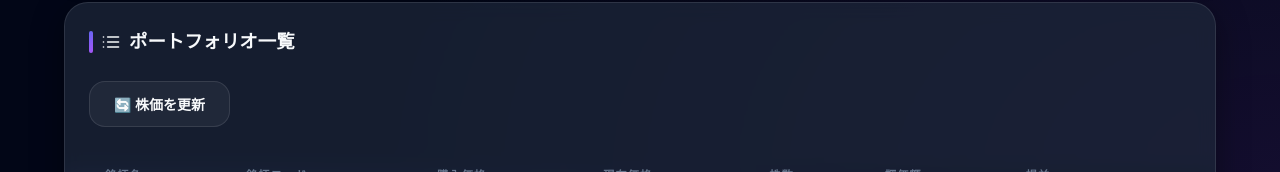
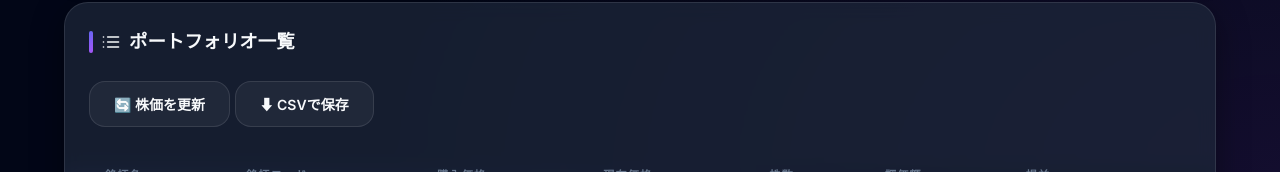
Before and after one commit to yassu0501/stock-portfolio, a plain HTML site: page index.html in a window 1280 px wide. Shown: the part 628-800 px from the top of the page. Drawn offline with nearby package versions, Linux system fonts and the light colour scheme; no server answers.

Commit message:
feat: 保有銘柄をCSVでエクスポートする機能を追加
- テーブルヘッダーに「CSVで保存」ボタンを追加
- exportToCSV()関数を実装（銘柄名・コード・購入価格・現在価格・株数・評価額・損益・損益率・購入日を出力）
- BOM付きUTF-8で出力し、Excelでも文字化けしない形式に対応

Co-Authored-By: Claude Sonnet 4.6 <noreply@anthropic.com>

```diff
--- a/index.html
+++ b/index.html
@@ -124,6 +124,9 @@
         </h2>
         <button class="btn btn--secondary" id="btn-refresh" onclick="updatePrices()">
           🔄 株価を更新
+        </button>
+        <button class="btn btn--secondary" id="btn-export-csv" onclick="exportToCSV()">
+          ⬇ CSVで保存
         </button>
       </div>
       <!-- テーブル（空の場合のメッセージ含む） -->
--- a/script.js
+++ b/script.js
@@ -1220,8 +1220,63 @@ function showToast(message, type = 'info') {
   }, 3000);
 }
 // =========================================================
+// CSVエクスポート
+// =========================================================
+
+/**
+ * 保有銘柄をCSVファイルとしてダウンロードする
+ */
+function exportToCSV() {
+  if (portfolio.length === 0) {
+    showToast('エクスポートするデータがありません', 'error');
+    return;
+  }
+
+  const headers = ['銘柄名', '銘柄コード', '購入価格(¥)', '現在価格(¥)', '株数', '評価額(¥)', '損益(¥)', '損益率(%)', '購入日'];
+
+  const rows = portfolio.map(stock => {
+    const buyPriceJpy = stock.buyPrice;
+    const currentPriceJpy = stock.currentPrice !== null ? convertToJpy(stock.currentPrice, stock.ticker) : null;
+    const evalAmount = currentPriceJpy !== null ? currentPriceJpy * stock.shares : '';
+    const pnl = currentPriceJpy !== null ? (currentPriceJpy - buyPriceJpy) * stock.shares : '';
+    const pnlRate = currentPriceJpy !== null ? (((currentPriceJpy - buyPriceJpy) / buyPriceJpy) * 100).toFixed(2) : '';
+
+    return [
+      stock.name,
+      stock.ticker,
+      buyPriceJpy,
+      currentPriceJpy !== null ? currentPriceJpy : '',
+      stock.shares,
+      evalAmount,
+      pnl,
+      pnlRate,
+      stock.date
+    ];
+  });
+
+  const csvContent = [headers, ...rows]
+    .map(row => row.map(cell => `"${String(cell).replace(/"/g, '""')}"`).join(','))
+    .join('\r\n');
+
+  // BOM付きUTF-8（Excelで文字化けしないように）
+  const bom = '\uFEFF';
+  const blob = new Blob([bom + csvContent], { type: 'text/csv;charset=utf-8;' });
+  const url = URL.createObjectURL(blob);
+
+  const today = new Date().toISOString().split('T')[0];
+  const a = document.createElement('a');
+  a.href = url;
+  a.download = `portfolio_${today}.csv`;
+  a.click();
+  URL.revokeObjectURL(url);
+
+  showToast('CSVをダウンロードしました', 'success');
+}
+
+// =========================================================
 // グローバルに関数を公開（onclickイベント等からアクセス可能にする）
 // =========================================================
 window.addStock = addStock;
 window.deleteStock = deleteStock;
 window.updatePrices = updatePrices;
+window.exportToCSV = exportToCSV;
```
